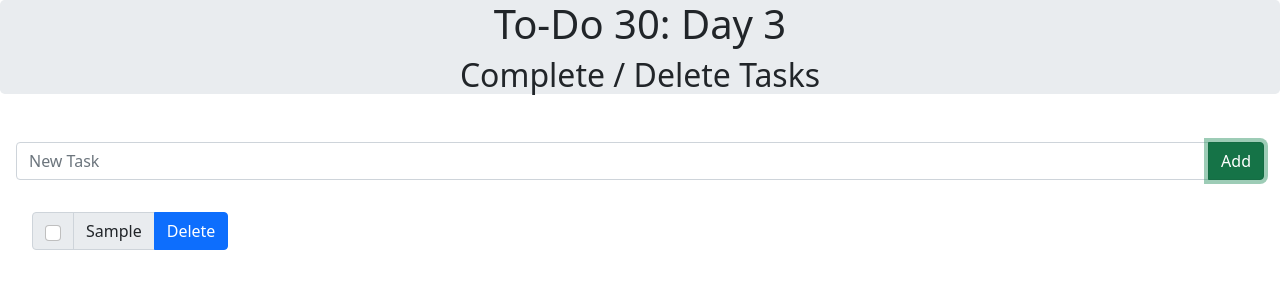
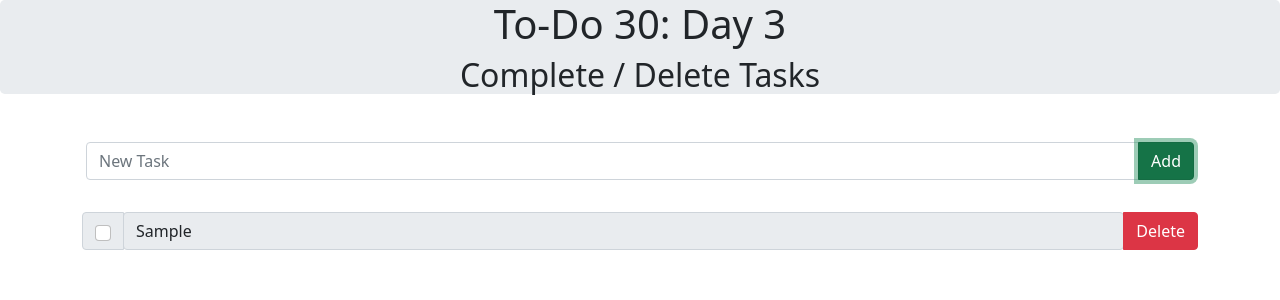
Before and after one commit to ejw773/to-do-30, a React (Create React App) app: page / in a window 1280 px wide. Both pictures are taken after typing "Sample" into the empty fields and a click on the button "Add". Shown: the top 300 px of the page. Built offline with nearby package versions, Linux system fonts and the light colour scheme.

Commit message:
unsuccessful bug fix

```diff
--- a/src/components/MainComponent.js
+++ b/src/components/MainComponent.js
@@ -2,48 +2,36 @@ import React, { useState } from 'react';
 import Header from './HeaderComponent';
 import NewTask from './NewTaskComponent';
 import TaskList from './TaskListComponent';
+import Container from 'react-bootstrap/Container';
 
 const Main = () => {
     // Set up State
     const [taskList, setTaskList] = useState([
-        // {
-        //     task: 'wash the cat',
-        //     id: 0,
-        //     isCompleted: false
-        // },
-        // {
-        //     task: 'watch a movie',
-        //     id: 1,
-        //     isCompleted: true
-        // },
-        // {
-        //     task: 'finish to-do app',
-        //     id: 2,
-        //     isCompleted: false
-        // }
     ]);
 
     // Set up Methods
     const handleDelete = ({target}) => {
         let itemId = parseInt(target.id);
-        let newTaskList = [...taskList];
-        newTaskList = taskList.filter((item) => item.id !== itemId);
+        let newTaskList = taskList.filter((item) => item.id !== itemId);
         setTaskList(newTaskList);
     };
     const toggleCompleted = ({target}) => {
-        console.log(target);
-        let targetId = parseInt(target.id);
+        let convertedId = parseInt(target.id);
         let newTaskList = [...taskList];
-        newTaskList[target.id].isCompleted = !newTaskList[targetId].isCompleted;
+        let targetIndex = newTaskList.findIndex(function(item, index) {
+            if(item.id === convertedId)
+            return true;
+        });
+        console.log(`Target Index: ${targetIndex}`);
+        newTaskList[targetIndex].isCompleted = !newTaskList[targetIndex].isCompleted;
         setTaskList(newTaskList);
     }
     const createNewTask = (userInput) => {
         let newId = 0;
         if (taskList.length >= 1) {
-            console.log('there is at least one task')
             let existingIds = taskList.map((item) => item.id);
             newId = (Math.max(...existingIds)) + 1;
-        }
+        };
         let newTask = {
             task: userInput,
             id: newId,
@@ -51,15 +39,16 @@ const Main = () => {
         };
         let newTaskList = [...taskList, newTask];
         setTaskList(newTaskList);
-        console.log(taskList);
     }
 
     // Return JSX
     return (
         <div>
             <Header />
-            <NewTask createNewTask={createNewTask} />
-            <TaskList taskList={taskList} handleDelete={handleDelete} toggleCompleted={toggleCompleted} />
+            <Container>
+                <NewTask createNewTask={createNewTask} />
+                <TaskList className='taskContainer' taskList={taskList} handleDelete={handleDelete} toggleCompleted={toggleCompleted} />
+            </Container>
         </div>
 
     )
--- a/src/components/NewTaskComponent.js
+++ b/src/components/NewTaskComponent.js
@@ -2,6 +2,7 @@ import React, { useState } from 'react';
 import InputGroup from 'react-bootstrap/InputGroup';
 import FormControl from 'react-bootstrap/FormControl';
 import Button from 'react-bootstrap/Button';
+import Row from 'react-bootstrap/Row';
 
 const NewTask = ({createNewTask}) => {
     const [userInput, setUserInput] = useState('');
@@ -16,7 +17,7 @@ const NewTask = ({createNewTask}) => {
     };
 
     return (
-        <div>
+        <Row>
             <InputGroup className="mb-3 p-3">
                 <FormControl
                 placeholder='New Task'
@@ -30,7 +31,7 @@ const NewTask = ({createNewTask}) => {
                     Add
                 </Button>
             </InputGroup>
-        </div>
+        </Row>
     )
 }
 
--- a/src/components/TaskListComponent.js
+++ b/src/components/TaskListComponent.js
@@ -1,21 +1,24 @@
 import React from 'react';
 import Button from 'react-bootstrap/Button';
 import InputGroup from 'react-bootstrap/InputGroup';
+import Row from 'react-bootstrap/Row';
+import Col from 'react-bootstrap/Col';
 
 const TaskList = (props) => {
     const { taskList, toggleCompleted, handleDelete } = props;
     return (
-        <ul>
+        <Row>
             {taskList.map((item, index) => {return (
-                <InputGroup key={index}>
-                    <InputGroup.Checkbox aria-label="Checkbox for following text input" id={item.id} name={item.task} value={item.task} checked={item.isCompleted} onChange={toggleCompleted} />
-                    <InputGroup.Text>{item.task}</InputGroup.Text>
-                    {/* <input type='checkbox' id={item.id} name={item.task} value={item.task} checked={item.isCompleted} onChange={toggleCompleted} />
-                    <label htmlFor={item.id}>{item.task}</label> */}
-                    <Button id={item.id} onClick={handleDelete} value={item.task}>Delete</Button>
-                </InputGroup>
+                    <InputGroup key={index}>
+                        <InputGroup.Checkbox aria-label="Checkbox for following text input" id={item.id} name={item.task} value={item.task} checked={item.isCompleted} onChange={toggleCompleted} />
+                        <Col>
+                           <InputGroup.Text>{item.task}</InputGroup.Text>
+                        </Col>
+                        <Button variant='danger' id={item.id} onClick={handleDelete} value={item.task}>Delete</Button>
+                    </InputGroup>
             )})}
-        </ul>
+        </Row>
+
     )
 }
 
```
Also changed, not shown: src/App.css (line endings or trailing spaces).
